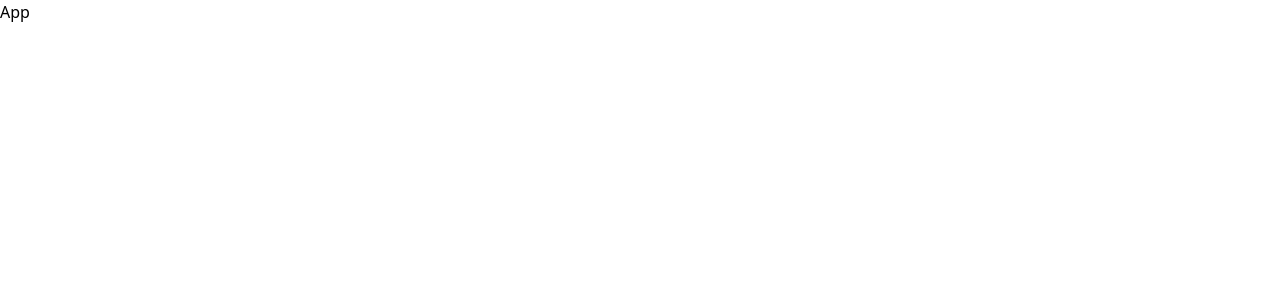
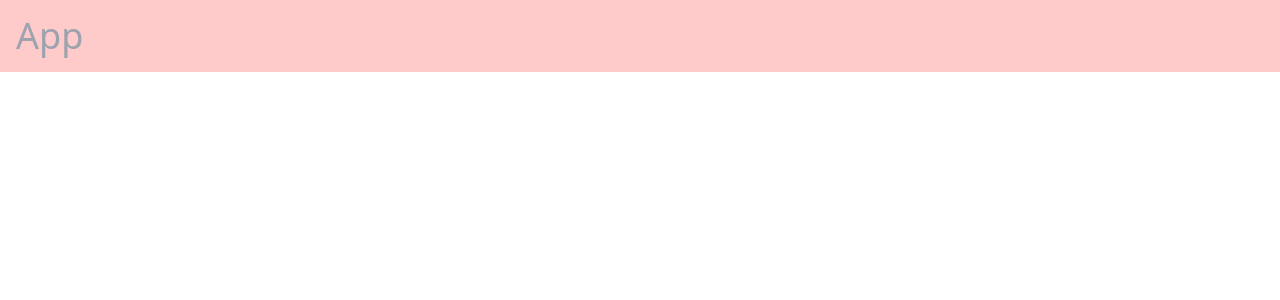
Before and after one commit to MuhammadTurkmen/comfy-store-TypeScript, a React (Vite) app: page / in a window 1280 px wide. Shown: the top 300 px of the page. Built offline with nearby package versions, Linux system fonts and the light colour scheme.

Commit message:
testing Tailwindcss

```diff
--- a/src/App.tsx
+++ b/src/App.tsx
@@ -1,4 +1,4 @@
 function App() {
-  return <div>App</div>;
+  return <div className="text-4xl text-gray-400 bg-red-200 p-4">App</div>;
 }
 export default App;
```
